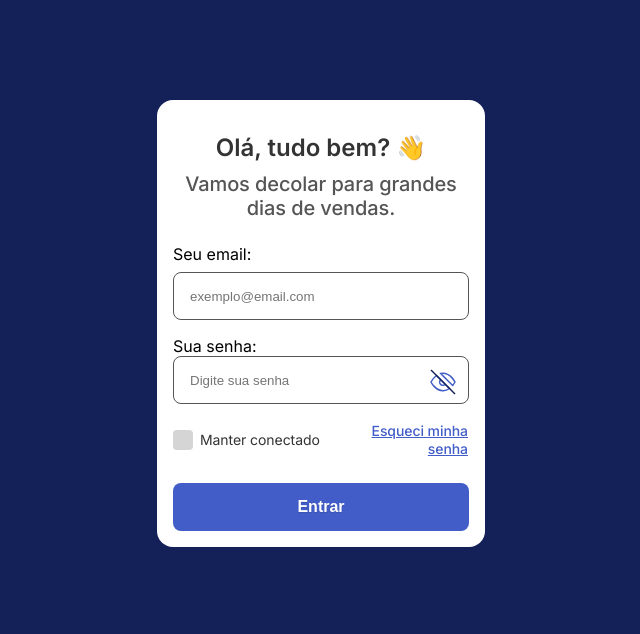
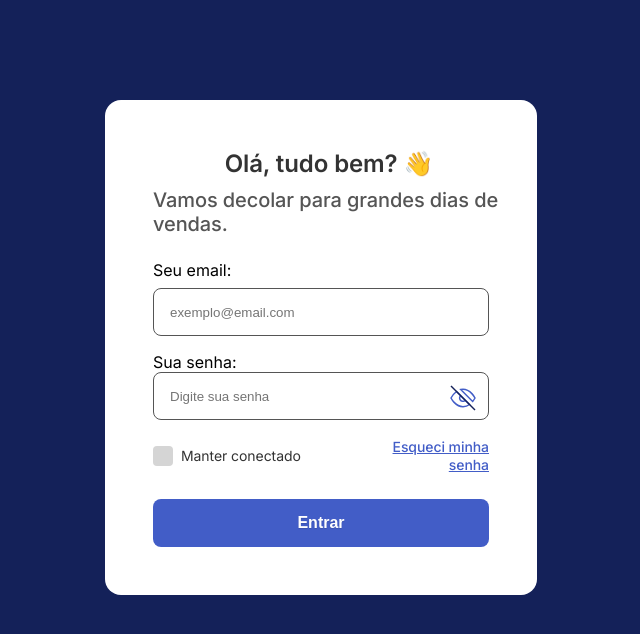
Before and after one commit to anidio/b8one_fase2, a plain HTML site: page index.html in a window 1280 px wide. Shown: the whole page, without its empty margins (319-959 px from the left). Drawn offline with Linux system fonts and the light colour scheme.

Commit message:
Tela de login desktop

```diff
--- a/assets/css/style.css
+++ b/assets/css/style.css
@@ -18,7 +18,7 @@
 }
 
 /*MENSAGEM*/
-.login__mensagem{
+.titulo{
     font-weight: 500;
     font-size: 20px;
     line-height: 24px;
@@ -65,7 +65,6 @@
 .lembrar__de__mim{
     display: flex;
     align-items: center;
-    gap: 7px;
     margin: 18px 0 25px 0;
 }
 
@@ -77,6 +76,7 @@
     font-size: 14px;
     letter-spacing: -0.005em;
     color: #333333;
+    margin: 0 7px 0 8px;
 }
 
 .lembrar__de__mim>a{
@@ -147,3 +147,37 @@ input[type="checkbox"]:checked{
 input[type="checkbox"]:checked:after{
     display: block;
 }
+
+@media screen and (min-width: 640px){
+    .form{
+        max-width: 432px;
+        width: 100%;
+        height: 500px;
+    }
+
+    .fildset__principal{
+        padding: 48px 32px 48px 48px;
+    }
+
+    .titulo{
+        text-align: start;
+        width: 352px;
+
+    }
+
+    .login__email{
+        width: 336px;
+    }
+
+    .login__senha{
+        width: 336px;
+    }
+
+    .lembrar__de__mim>label{
+        margin: 0 47px 0 8px;
+    }
+
+    .entrar{
+        width: 336px;
+    }
+}
--- a/index.html
+++ b/index.html
@@ -19,8 +19,12 @@
 
         <fieldset class="fildset__principal">
 
-            <h2 class="login__titulo">Olá, tudo bem? 👋</h2>
+            <div class="titulo">
+                <h2 class="login__titulo">Olá, tudo bem? 👋</h2>
             <span class="login__mensagem">Vamos decolar para grandes dias de vendas.</span>
+
+            </div>
+
             <label for="email">Seu email:</label>
             <input type="email" name="email" class="login__email" placeholder="exemplo@email.com">
 
```
Also changed, not shown: main.js (added), principal.html (added).
